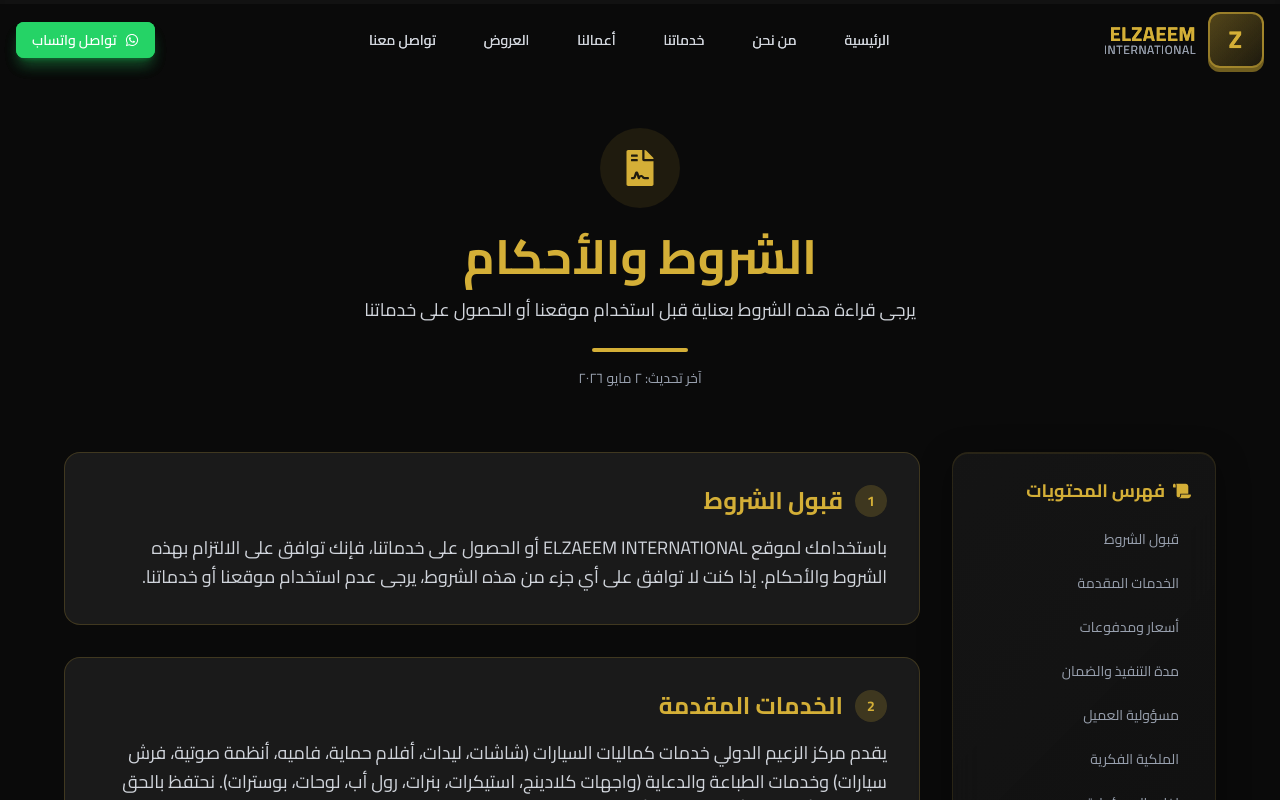
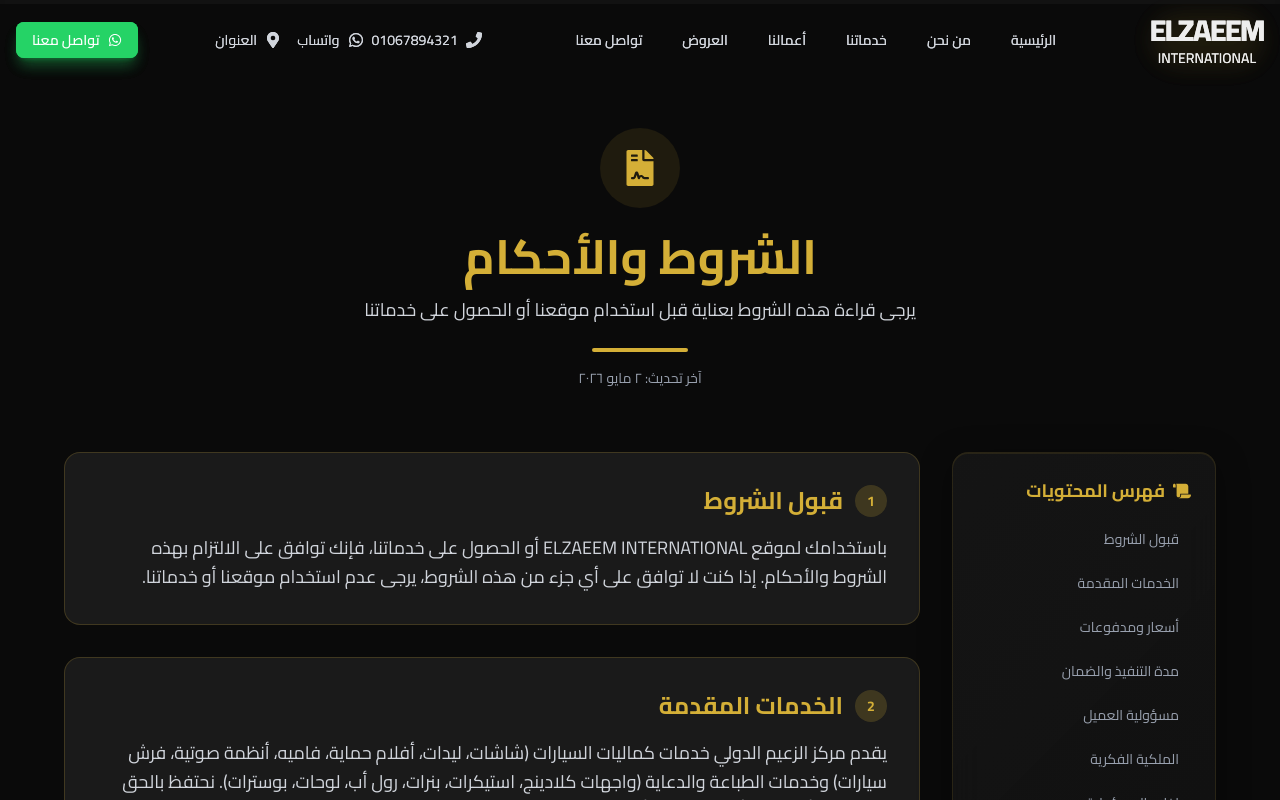
Before and after one commit to imhzm/elzaeem, a Next.js app: page /terms in a window 1280 px wide. Shown: the top 800 px of the page. Built offline with nearby package versions, Linux system fonts and the light colour scheme.

Commit message:
Fix Navigation: Add SVG logo, better layout, contact section, improved hover effects, proper z-index management

```diff
--- a/src/components/Navigation.tsx
+++ b/src/components/Navigation.tsx
@@ -3,6 +3,7 @@
 import { useState, useEffect, useCallback } from "react";
 import { motion, AnimatePresence } from "framer-motion";
 import { FaBars, FaTimes } from "react-icons/fa";
+import { FaPhone, FaWhatsapp, FaMapMarkerAlt } from "react-icons/fa";
 import Button from "@/components/Button";
 import Image from "next/image";
 
@@ -15,11 +16,7 @@ const navLinks = [
   { label: "تواصل معنا", href: "/#contact-form" },
 ] as const;
 
-interface NavigationProps {
-  logo?: string;
-}
-
-export default function Navigation({ logo }: NavigationProps) {
+export default function Navigation() {
   const [isScrolled, setIsScrolled] = useState(false);
   const [isMobileMenuOpen, setIsMobileMenuOpen] = useState(false);
 
@@ -44,7 +41,6 @@ export default function Navigation({ logo }: NavigationProps) {
     setIsMobileMenuOpen(prev => !prev);
   }, []);
 
-  // Close mobile menu on escape
   useEffect(() => {
     const onKey = (e: KeyboardEvent) => {
       if (e.key === "Escape") closeMobileMenu();
@@ -53,19 +49,9 @@ export default function Navigation({ logo }: NavigationProps) {
     return () => window.removeEventListener("keydown", onKey);
   }, [closeMobileMenu]);
 
-  // Prevent body scroll when mobile menu is open
-  useEffect(() => {
-    if (isMobileMenuOpen) {
-      document.body.style.overflow = "hidden";
-    } else {
-      document.body.style.overflow = "";
-    }
-    return () => { document.body.style.overflow = ""; };
-  }, [isMobileMenuOpen]);
-
   const navClass = `fixed top-0 left-0 right-0 z-50 transition-all duration-300 ${
     isScrolled
-      ? "glass-strong shadow-lg shadow-black/30 border-b border-gold/10"
+      ? "glass-strong shadow-lg shadow-black/30 border-b border-gold/20"
       : "bg-transparent"
   }`;
 
@@ -78,23 +64,28 @@ export default function Navigation({ logo }: NavigationProps) {
     >
       <div className="max-w-7xl mx-auto px-4">
         <div className="flex items-center justify-between h-20">
-          {/* Logo */}
+          {/* Logo with SVG for crisp display */}
           <motion.a
             href="/#home"
             className="flex items-center gap-3 group relative z-10"
-            whileHover={{ scale: 1.05 }}
-            whileTap={{ scale: 0.95 }}
+            whileHover={{ scale: 1.02 }}
+            whileTap={{ scale: 0.98 }}
+            aria-label="الزعيم الدولي - الرئيسية"
           >
-            <div className="relative w-14 h-14 rounded-xl bg-gradient-to-br from-gold/20 to-gold/5 border-2 border-gold/40 flex items-center justify-center overflow-hidden shadow-[0_4px_rgba(212,175,55,0.3)]">
-              <span className="text-2xl font-bold text-gold tracking-wider">Z</span>
-            </div>
-            <div className="flex flex-col">
-              <span className="text-xl font-bold text-gold leading-none tracking-wide">
-                ELZAEEM
-              </span>
-              <span className="text-xs text-gray-400 leading-none tracking-wider">
-                INTERNATIONAL
-              </span>
+            <div className="relative">
+              {/* Gold ring around logo */}
+              <motion.div
+                className="absolute inset-0 rounded-full bg-gold/10 blur-md"
+                initial={{ scale: 0.9, opacity: 0 }}
+                animate={{ scale: 1, opacity: 0.5 }}
+                transition={{ duration: 0.5 }}
+              />
+
+              {/* ELZAEEM Text Logo */}
+              <div className="relative z-10 flex flex-col items-center">
+                <span className="text-3xl font-black tracking-tighter">ELZAEEM</span>
+                <span className="text-sm font-medium text-gold-600">INTERNATIONAL</span>
+              </div>
             </div>
           </motion.a>
 
@@ -104,31 +95,49 @@ export default function Navigation({ logo }: NavigationProps) {
               <a
                 key={link.href}
                 href={link.href}
-                className="relative px-5 py-2.5 text-gray-300 hover:text-gold transition-all duration-300 text-sm font-medium group z-10"
+                className="relative px-4 py-2.5 text-gray-300 hover:text-gold transition-all duration-300 text-sm font-medium group"
               >
                 {link.label}
-                <span className="absolute bottom-0 left-0 w-0 h-0.5 bg-gold transition-all duration-300 group-hover:w-full" />
+                <span className="absolute -bottom-0 left-0 w-0 h-0.5 bg-gold transition-all duration-300 group-hover:w-2 group-hover:h-1 rounded-full opacity-0 group-hover:opacity-100" />
               </a>
             ))}
           </div>
 
-          {/* WhatsApp CTA */}
+          {/* Contact Info */}
+          <div className="hidden md:flex items-center gap-4 text-gray-300">
+            <div className="flex items-center gap-2">
+              <a href="tel:+201067894321" className="flex items-center gap-2 hover:text-gold transition-colors">
+                <FaPhone size={16} />
+                <span className="text-sm">01067894321</span>
+              </a>
+              <a href="https://wa.me/201067894321" target="_blank" className="flex items-center gap-2 hover:text-gold transition-colors">
+                <FaWhatsapp size={16} />
+                <span className="text-sm">واتساب</span>
+              </a>
+            </div>
+            <a href="https://maps.google.com" target="_blank" className="flex items-center gap-2 hover:text-gold transition-colors">
+              <FaMapMarkerAlt size={16} />
+              <span className="text-sm">العنوان</span>
+            </a>
+          </div>
+
+          {/* WhatsApp CTA Button */}
           <div className="hidden md:block relative z-10">
             <Button
               variant="whatsapp"
               size="sm"
               whatsapp
-              whatsappMessage="مرحبًا، أريد الاستفسار عن خدمات مركز الزعيم"
+              whatsappMessage="مرحبًا، أريد الاستفسار عن خدمات مركز الزعيم الدولي"
             >
-              تواصل واتساب
+              تواصل معنا
             </Button>
           </div>
 
           {/* Mobile Menu Button */}
           <motion.button
-            className="md:hidden text-gold text-2xl w-10 h-10 flex items-center justify-center rounded-lg border border-gold/20 bg-dark-card/50 backdrop-blur-sm relative z-20"
+            className="md:hidden text-gold text-2xl w-10 h-10 flex items-center justify-center rounded-lg border-2 border-gold/20 bg-dark-card/50 backdrop-blur-sm relative z-20"
             onClick={toggleMobileMenu}
-            aria-label="قائمة التنقل"
+            aria-label="القائمة"
             whileTap={{ scale: 0.95 }}
           >
             <AnimatePresence mode="wait">
@@ -140,7 +149,7 @@ export default function Navigation({ logo }: NavigationProps) {
                   exit={{ rotate: 90, opacity: 0 }}
                   transition={{ duration: 0.2 }}
                 >
-                  <FaTimes />
+                  <FaTimes size={20} />
                 </motion.span>
               ) : (
                 <motion.span
@@ -150,7 +159,7 @@ export default function Navigation({ logo }: NavigationProps) {
                   exit={{ rotate: -90, opacity: 0 }}
                   transition={{ duration: 0.2 }}
                 >
-                  <FaBars />
+                  <FaBars size={20} />
                 </motion.span>
               )}
             </AnimatePresence>
@@ -162,31 +171,56 @@ export default function Navigation({ logo }: NavigationProps) {
       <AnimatePresence>
         {isMobileMenuOpen && (
           <motion.div
-            className="md:hidden fixed inset-0 top-20 z-40 glass-strong border-t border-gold/10 backdrop-blur-xl"
+            className="md:hidden fixed inset-0 top-20 z-40 glass-strong border-t border-gold/20 backdrop-blur-xl"
             initial={{ opacity: 0, y: -20 }}
             animate={{ opacity: 1, y: 0 }}
             exit={{ opacity: 0, y: -20 }}
             transition={{ duration: 0.3 }}
           >
-            <div className="flex flex-col h-full px-6 py-8 gap-2 overflow-y-auto">
-              {navLinks.map((link) => (
-                <a
-                  key={link.href}
-                  href={link.href}
-                  className="flex items-center gap-4 text-lg text-gray-300 hover:text-gold transition-all duration-300 py-4 px-5 rounded-xl hover:bg-gold/5 border-b border-gold/5 relative"
-                  onClick={closeMobileMenu}
-                >
-                  <span className="w-2 h-2 rounded-full bg-gold/50" />
-                  <span className="font-medium">{link.label}</span>
-                </a>
-              ))}
-              <div className="mt-auto pt-6 border-t border-gold/10">
+            <div className="flex flex-col h-full px-6 py-8 gap-4 overflow-y-auto max-h-[80vh]">
+              <a
+                href="/#home"
+                className="flex items-center gap-3 text-lg text-white hover:text-gold transition-colors py-3 border-b border-gold/10"
+                onClick={closeMobileMenu}
+              >
+                <span className="text-2xl">الرئيسية</span>
+              </a>
+              <a
+                href="/#about"
+                className="flex items-center gap-3 text-lg text-white hover:text-gold transition-colors py-3 border-b border-gold/10"
+                onClick={closeMobileMenu}
+              >
+                <span className="text-2xl">من نحن</span>
+              </a>
+              <a
+                href="/#services"
+                className="flex items-center gap-3 text-lg text-white hover:text-gold transition-colors py-3 border-b border-gold/10"
+                onClick={closeMobileMenu}
+              >
+                <span className="text-2xl">خدماتنا</span>
+              </a>
+              <a
+                href="/#portfolio"
+                className="flex items-center gap-3 text-lg text-white hover:text-gold transition-colors py-3 border-b border-gold/10"
+                onClick={closeMobileMenu}
+              >
+                <span className="text-2xl">أعمالنا</span>
+              </a>
+              <a
+                href="/#offers"
+                className="flex items-center gap-3 text-lg text-white hover:text-gold transition-colors py-3 border-b border-gold/10"
+                onClick={closeMobileMenu}
+              >
+                <span className="text-2xl">العروض</span>
+              </a>
+              <div className="mt-8 pt-6 border-t border-gold/10">
                 <Button
                   variant="whatsapp"
-                  size="md"
+                  size="lg"
                   whatsapp
-                  whatsappMessage="مرحبًا، أريد الاستفسار عن خدمات مركز الزعيم"
+                  whatsappMessage="مرحبًا، أريد الاستفسار عن خدمات مركز الزعيم الدولي"
                   className="w-full justify-center"
+                  onClick={closeMobileMenu}
                 >
                   تواصل واتساب
                 </Button>
```
